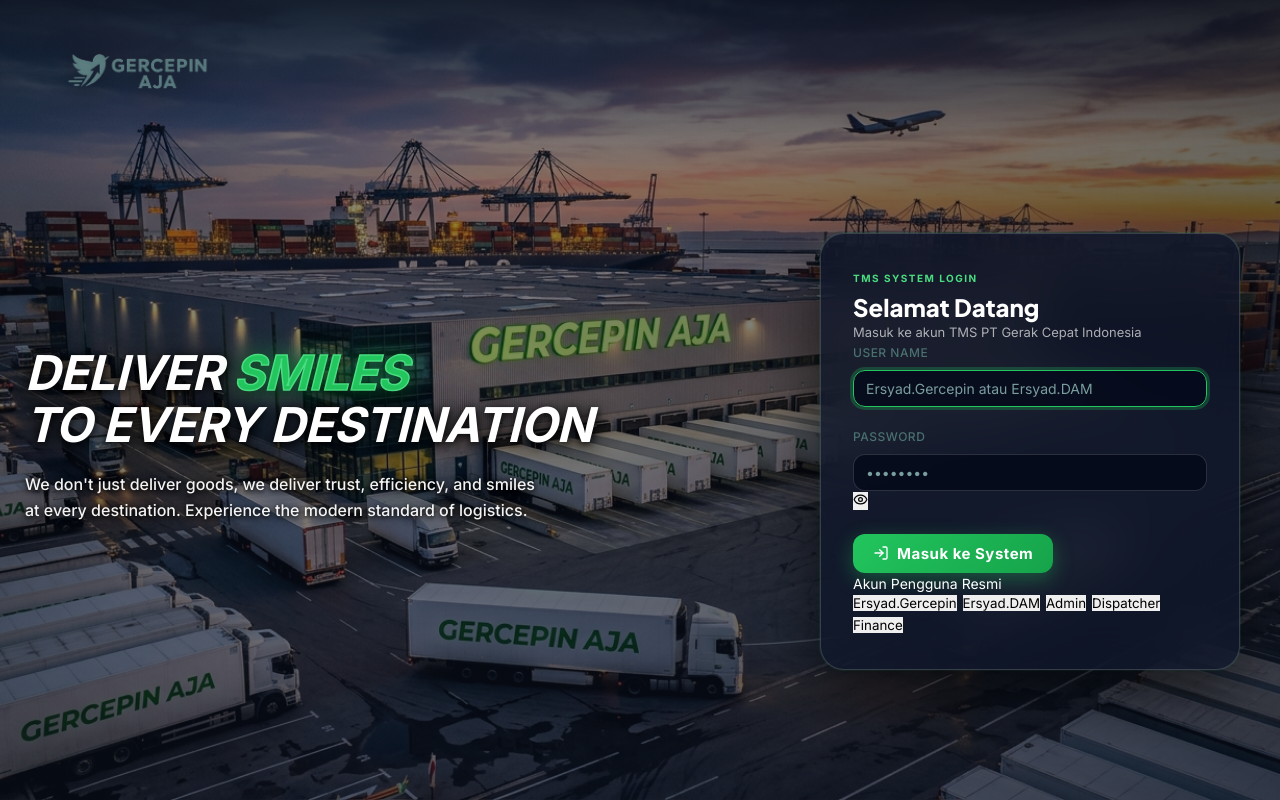
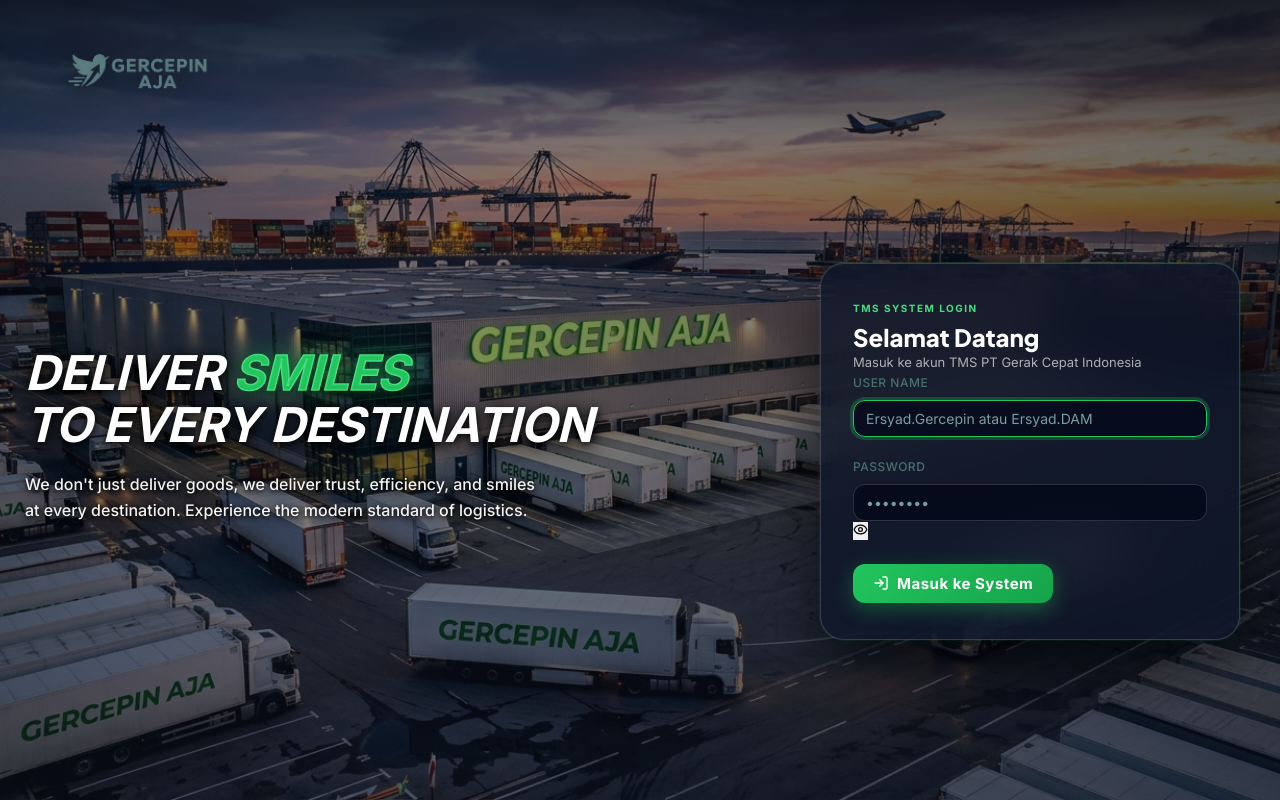
Before and after one commit to ersyadersyad99-glitch/TMS-DAM, a React (Vite) app: page /login in a window 1280 px wide. Built offline with nearby package versions, Linux system fonts and the light colour scheme; no server answers; the HTML template or start-up script is replaced by a standard one.

Commit message:
fix(ui): remove quick demo login account buttons from login page

```diff
--- a/src/pages/Login.jsx
+++ b/src/pages/Login.jsx
@@ -28,19 +28,6 @@
       navigate('/', { replace: true });
     } else {
       setError(result.error);
-    }
-  };
-
-  const handleQuickLogin = (email, pass) => {
-    setEmail(email);
-    setPassword(pass);
-  };
-
-  const focusLoginInput = () => {
-    const el = document.getElementById('login-email');
-    if (el) {
-      el.focus();
-      el.scrollIntoView({ behavior: 'smooth', block: 'center' });
     }
   };
 
@@ -159,31 +146,6 @@
                 {loading ? 'Memverifikasi...' : 'Masuk ke System'}
               </button>
             </form>
-
-            {/* Quick Demo Login */}
-            <div className="login-demo">
-              <div className="login-demo-title">Akun Pengguna Resmi</div>
-              <div className="login-demo-accounts" style={{ display: 'flex', flexWrap: 'wrap', gap: '6px' }}>
-                {[
-                  { label: 'Ersyad.Gercepin', email: 'Ersyad.Gercepin', pass: '123456', color: '#38bdf8' },
-                  { label: 'Ersyad.DAM', email: 'Ersyad.DAM', pass: '123456', color: '#a78bfa' },
-                  { label: 'Admin', email: 'Admin.Gercepin', pass: '123456', color: '#f43f5e' },
-                  { label: 'Dispatcher', email: 'Dispatcher.Gercepin', pass: '123456', color: '#fbbf24' },
-                  { label: 'Finance', email: 'Finance.Gercepin', pass: '123456', color: '#4ade80' },
-                ].map(a => (
-                  <button
-                    key={a.label}
-                    type="button"
-                    className="login-demo-btn"
-                    style={{ '--demo-color': a.color }}
-                    onClick={() => handleQuickLogin(a.email, a.pass)}
-                  >
-                    <span className="login-demo-dot" style={{ background: a.color }} />
-                    {a.label}
-                  </button>
-                ))}
-              </div>
-            </div>
           </div>
         </div>
       </div>
```
